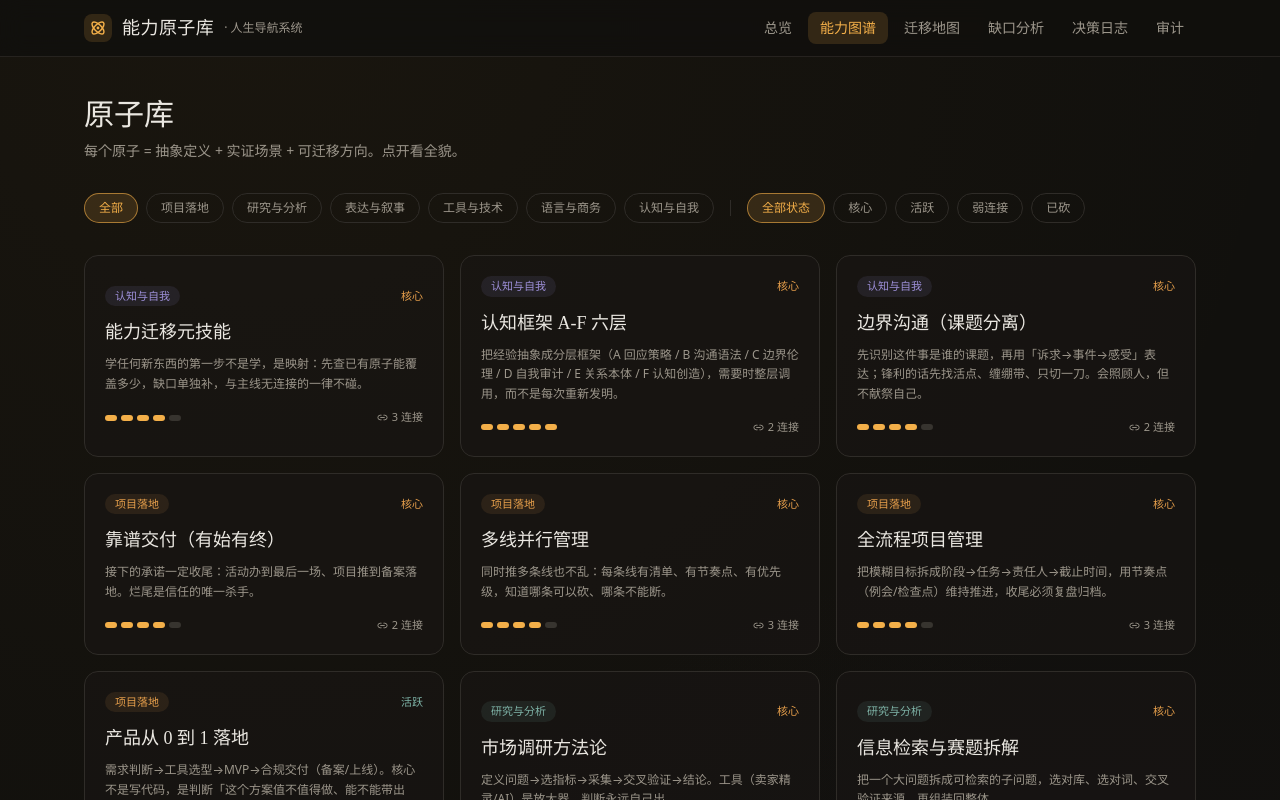
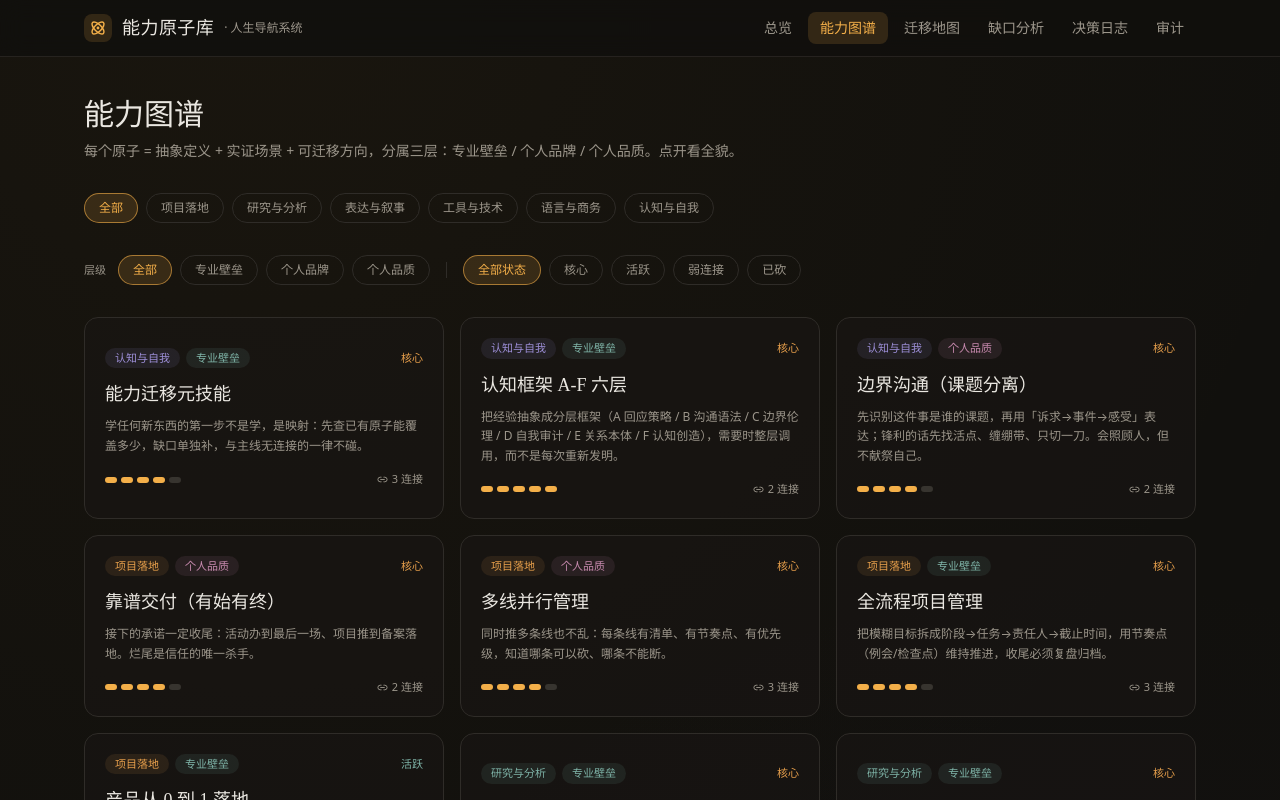
Before and after one commit to xiaoming-cvd/capability-os, a React (Vite) app: page /#/atoms in a window 1280 px wide. Shown: the top 800 px of the page. Built offline with nearby package versions, Linux system fonts and the light colour scheme.

Commit message:
feat: 能力图谱三层筛选

```diff
--- a/src/pages/Atoms.tsx
+++ b/src/pages/Atoms.tsx
@@ -11,10 +11,12 @@ import {
   ATOMS,
   DOMAIN_COLORS,
   DOMAINS,
+  LAYER_META,
   STATUS_META,
   atomById,
   degree,
   type AbilityAtom,
+  type AtomLayer,
   type AtomStatus,
 } from '../data/atoms'
 
@@ -40,6 +42,7 @@ function LevelDots({ level }: { level: number }) {
 export default function Atoms() {
   const [params, setParams] = useSearchParams()
   const [domain, setDomain] = useState<DomainChoice>('全部')
+  const [layer, setLayer] = useState<AtomLayer | 'all'>('all')
   const [status, setStatus] = useState<AtomStatus | 'all'>('all')
 
   const focusId = params.get('focus')
@@ -50,17 +53,18 @@ export default function Atoms() {
       ATOMS.filter(
         (a) =>
           (domain === '全部' || a.domain === domain) &&
+          (layer === 'all' || a.layer === layer) &&
           (status === 'all' || a.status === status)
       ),
-    [domain, status]
+    [domain, layer, status]
   )
 
   return (
     <div className="fade-up space-y-8">
       <header className="space-y-2">
-        <h1 className="font-display text-3xl">原子库</h1>
+        <h1 className="font-display text-3xl">能力图谱</h1>
         <p className="text-sm text-muted-foreground">
-          每个原子 = 抽象定义 + 实证场景 + 可迁移方向。点开看全貌。
+          每个原子 = 抽象定义 + 实证场景 + 可迁移方向，分属三层：专业壁垒 / 个人品牌 / 个人品质。点开看全貌。
         </p>
       </header>
 
@@ -77,6 +81,22 @@ export default function Atoms() {
             }`}
           >
             {d}
+          </button>
+        ))}
+      </div>
+      <div className="flex flex-wrap items-center gap-2">
+        <span className="mr-1 text-[11px] text-muted-foreground">层级</span>
+        {(['all', 'moat', 'brand', 'quality'] as const).map((l) => (
+          <button
+            key={l}
+            onClick={() => setLayer(l)}
+            className={`rounded-full border px-3.5 py-1.5 text-xs transition-colors ${
+              layer === l
+                ? 'border-primary/60 bg-primary/15 text-primary'
+                : 'border-border text-muted-foreground hover:text-foreground'
+            }`}
+          >
+            {l === 'all' ? '全部' : LAYER_META[l].label}
           </button>
         ))}
         <span className="mx-2 hidden h-4 w-px bg-border sm:inline-block" />
@@ -124,6 +144,15 @@ export default function Atoms() {
                     }}
                   >
                     {focusAtom.domain}
+                  </span>
+                  <span
+                    className="rounded-full px-2.5 py-0.5 text-[11px]"
+                    style={{
+                      color: LAYER_META[focusAtom.layer].color,
+                      backgroundColor: `${LAYER_META[focusAtom.layer].color}1a`,
+                    }}
+                  >
+                    {LAYER_META[focusAtom.layer].label}
                   </span>
                   <span
                     className="rounded-full px-2.5 py-0.5 text-[11px]"
@@ -246,6 +275,7 @@ function AtomCard({
       className="card-hover rounded-xl border border-border bg-card/60 p-5 text-left"
     >
       <div className="flex items-center justify-between">
+        <div className="flex items-center gap-1.5">
           <span
             className="rounded-full px-2.5 py-0.5 text-[11px]"
             style={{
@@ -255,6 +285,16 @@ function AtomCard({
           >
             {atom.domain}
           </span>
+          <span
+            className="rounded-full px-2.5 py-0.5 text-[11px]"
+            style={{
+              color: LAYER_META[atom.layer].color,
+              backgroundColor: `${LAYER_META[atom.layer].color}1a`,
+            }}
+          >
+            {LAYER_META[atom.layer].label}
+          </span>
+        </div>
         <span
           className="text-[11px]"
           style={{ color: STATUS_META[atom.status].color }}
```
Lines whose indentation alone changed are shown as unchanged.
